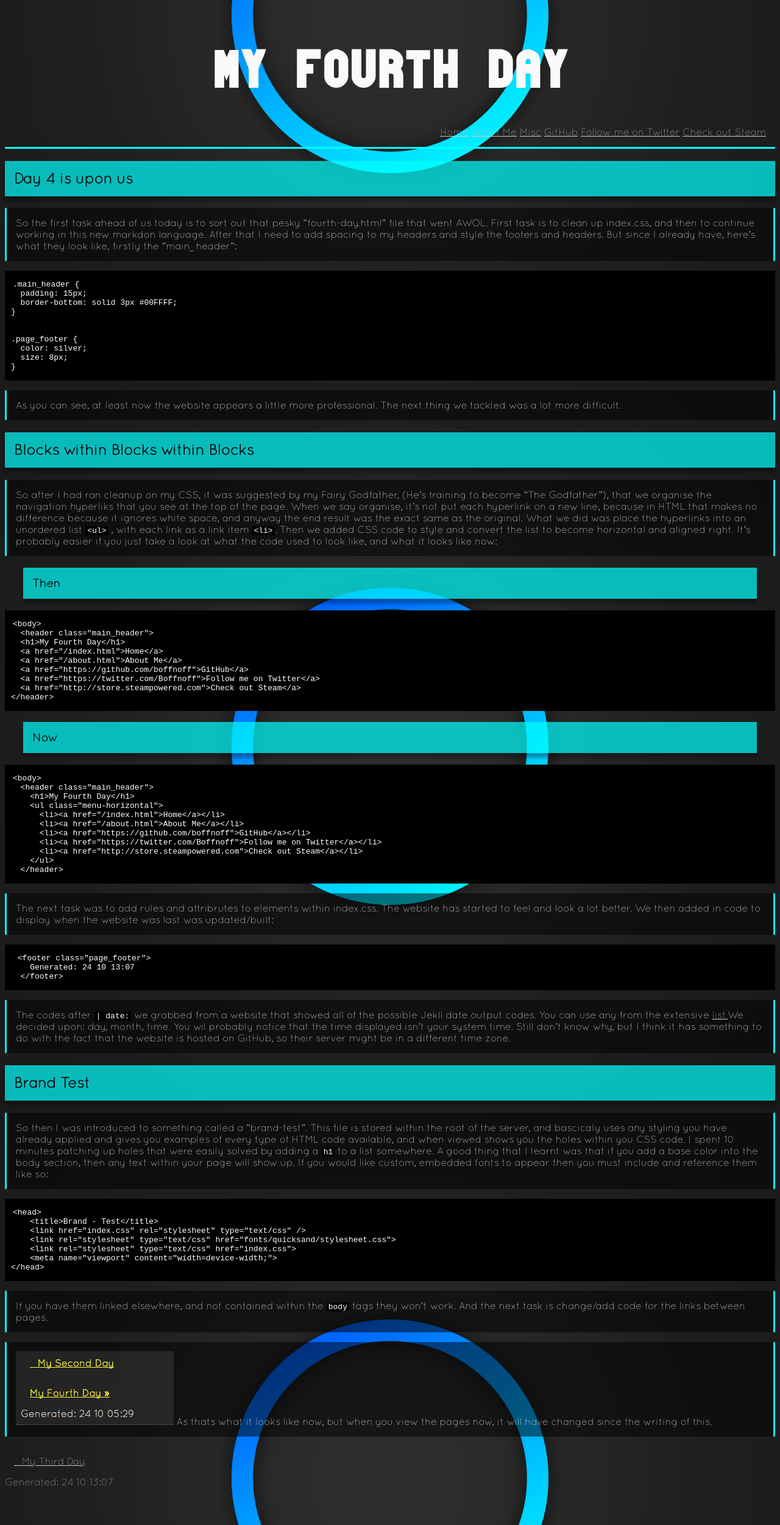
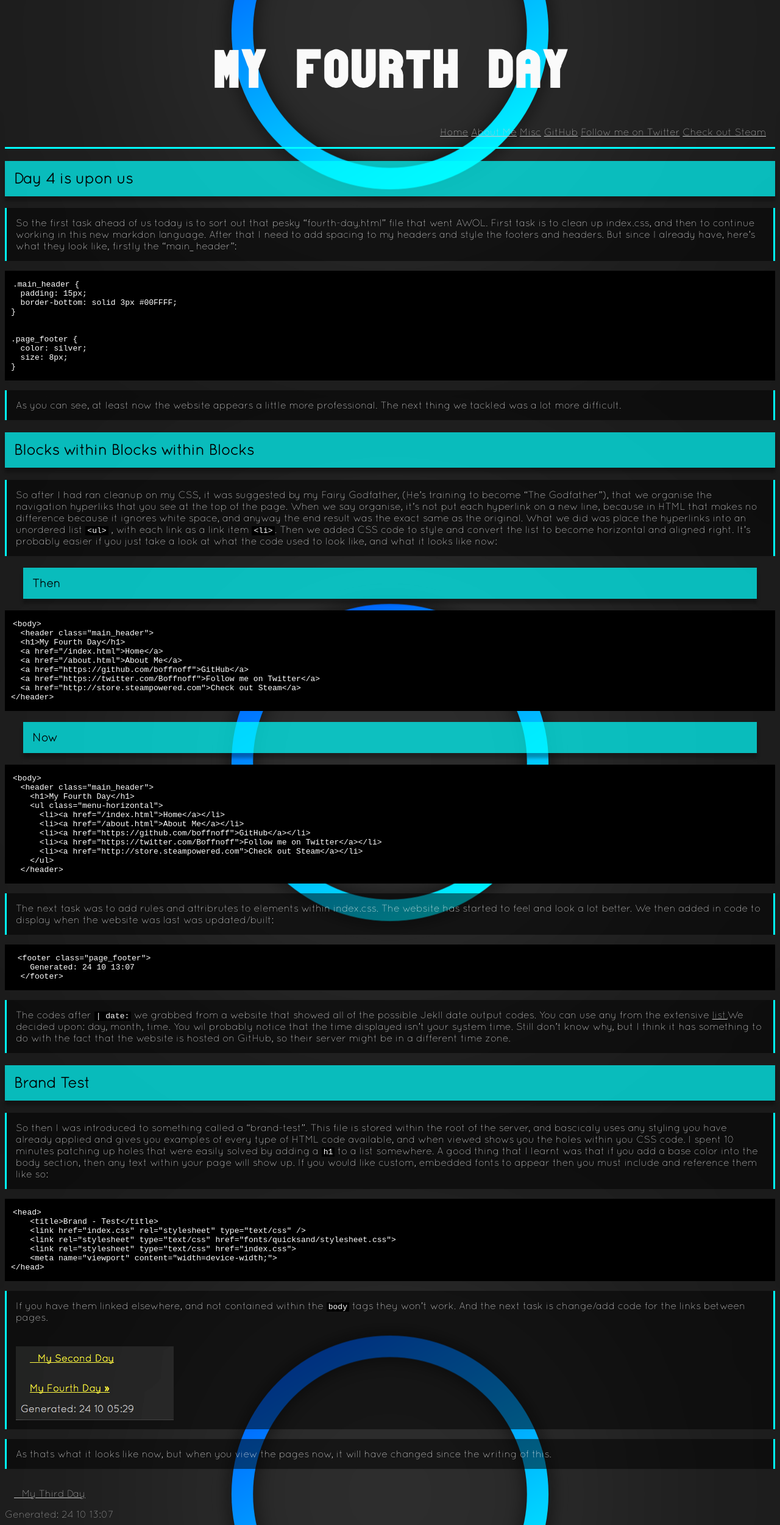
Before and after one commit to boffnoff/boffnoff.github.com, a Jekyll site: the page built from _posts/2013-10-24-fourth-day.md, in a window 1280 px wide. Shown: the whole page at 61% size. Built offline with Jekyll 4.4.1, drawn with Linux system fonts in a browser that asks for light colours.

Commit message:
taken Dave's advice and placed image inside of the paragraph on day 4

```diff
--- a/_posts/2013-10-24-fourth-day.md
+++ b/_posts/2013-10-24-fourth-day.md
@@ -83,7 +83,9 @@ appear then you must include and reference them like so:
         <meta name="viewport" content="width=device-width;">
     </head>
 
-If you have them linked elsewhere, and not contained within the `body` tags they won't work. And the next task is change/add code for the links between pages.
+If you have them linked elsewhere, and not contained within the `body` tags they won't work. And the next task is change/add code for the links between pages. <br><br><br>
+  ![Page Navigation](/images/page_navigation.png)
 
-  ![Page Navigation](/images/page_navigation.png)
+
+
 As thats what it looks like now, but when you view the pages now, it will have changed since the writing of this.
```
